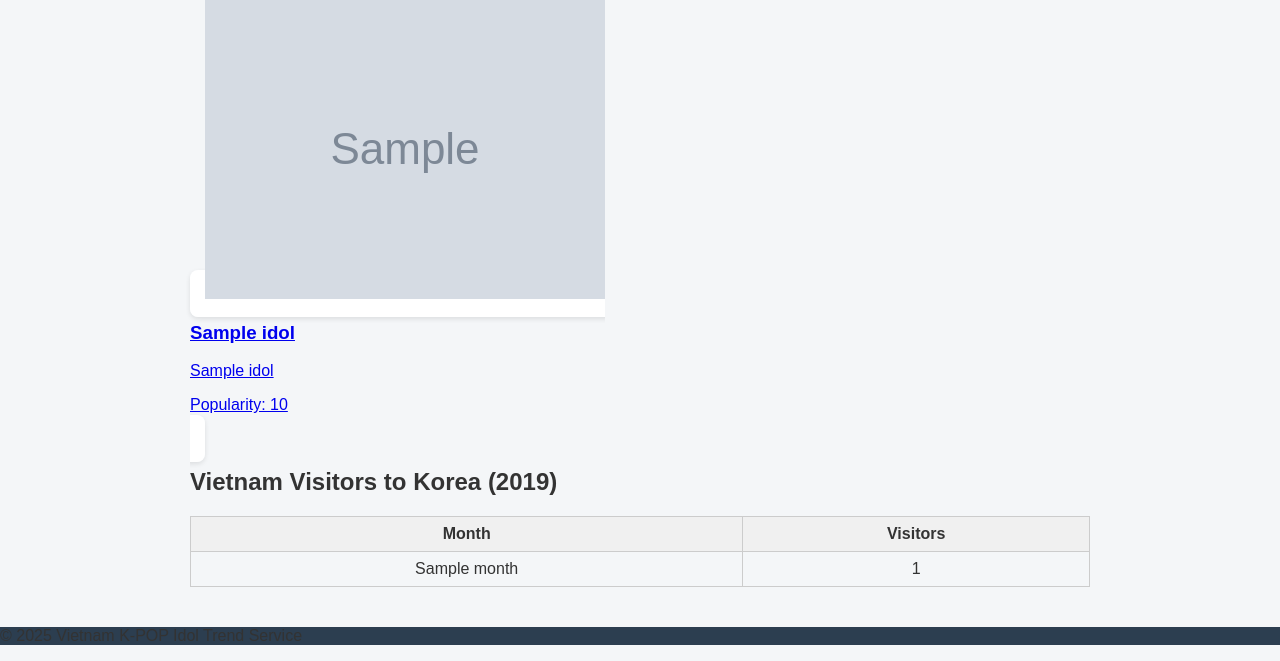
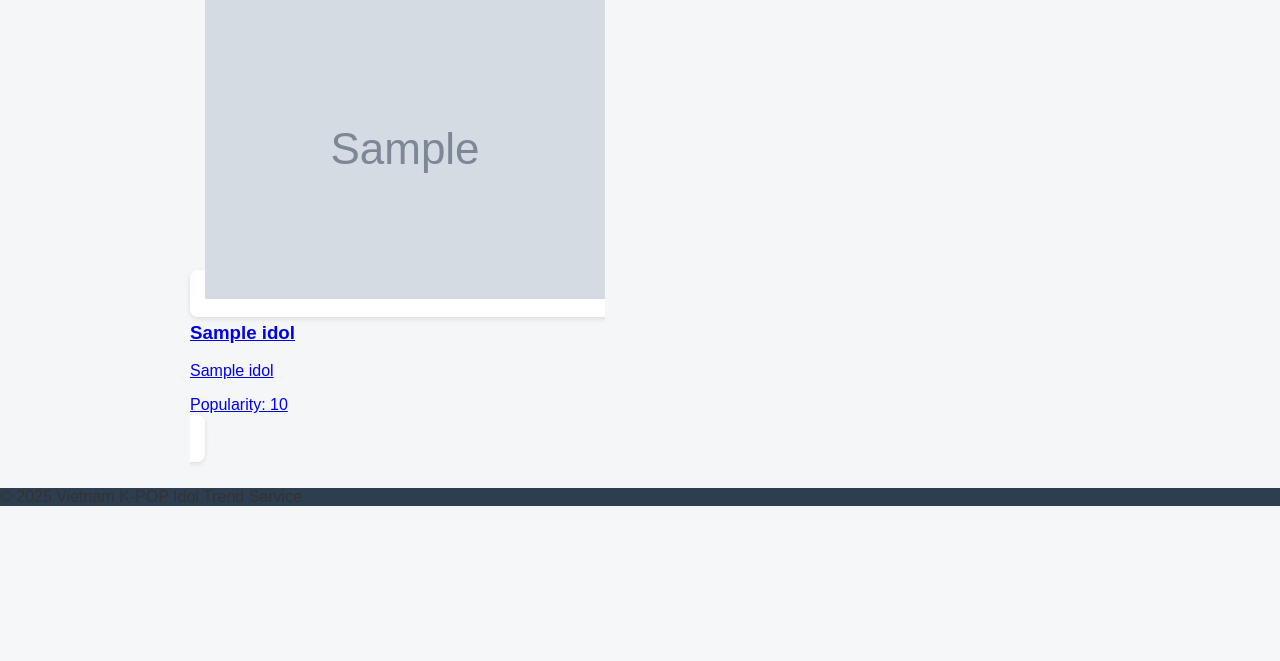
Before and after one commit to ibfwbo1010-svg/database_project, a Flask app: template templates/index.html in a window 1280 px wide. Shown: the part 304-965 px from the top of the page. After the commit the page ends 810 px from the top, so only its background shows below. Run offline with Flask 3, Linux system fonts and the light colour scheme; the template is opened without the code that fills it: most values are stand-ins (such as "Sample title", 1, 10 or a date in 2020); grey boxes marked "Sample" are stand-in pictures.

Commit message:
Remove visitor statistics table from main page UI

```diff
--- a/templates/index.html
+++ b/templates/index.html
@@ -49,23 +49,7 @@
         </div>
     </section>
 
-    <!-- 방문객 통계 -->
-    <section class="stats">
-        <h2>Vietnam Visitors to Korea (2019)</h2>
 
-        <table>
-            <tr>
-                <th>Month</th>
-                <th>Visitors</th>
-            </tr>
-            {% for stat in monthly_stats %}
-            <tr>
-                <td>{{ stat.month }}</td>
-                <td>{{ stat.count }}</td>
-            </tr>
-            {% endfor %}
-        </table>
-    </section>
 
 </main>
 
```
